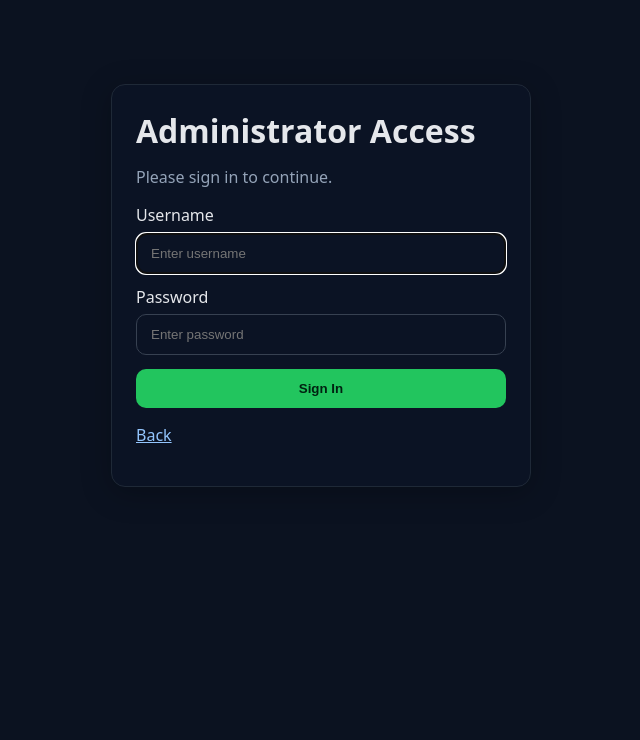
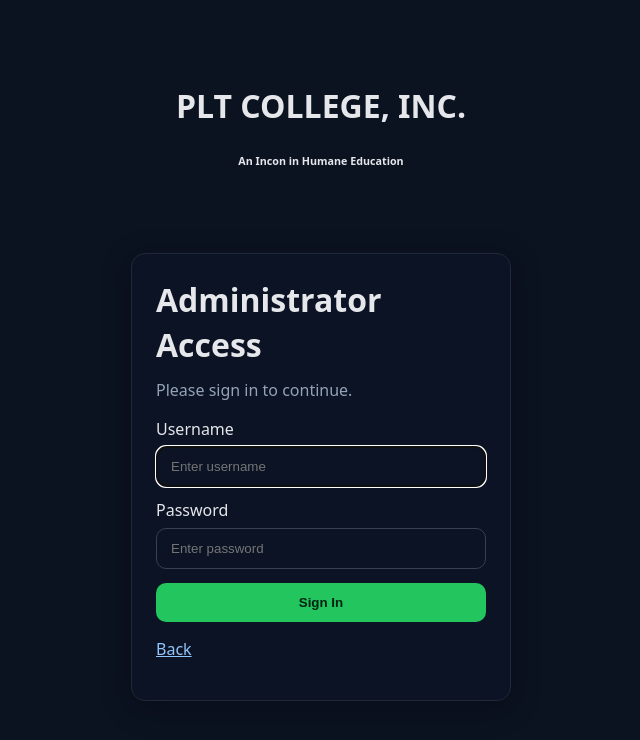
Before and after one commit to webadmin9826/maintenance, a plain HTML site: page admin-login.html in a window 1280 px wide. Shown: the whole page, without its empty margins (319-959 px from the left). Drawn offline with Linux system fonts and the light colour scheme.

Commit message:
Update admin-login.html

```diff
--- a/admin-login.html
+++ b/admin-login.html
@@ -18,6 +18,10 @@
 </style>
 </head>
 <body>
+    <div class="wrap">
+     <center> <h1>PLT COLLEGE, INC.</h1>
+      <h6>An Incon in Humane Education</h6></center
+    </div>
 <div class="wrap">
   <div class="card">
     <h1>Administrator Access</h1>
```
